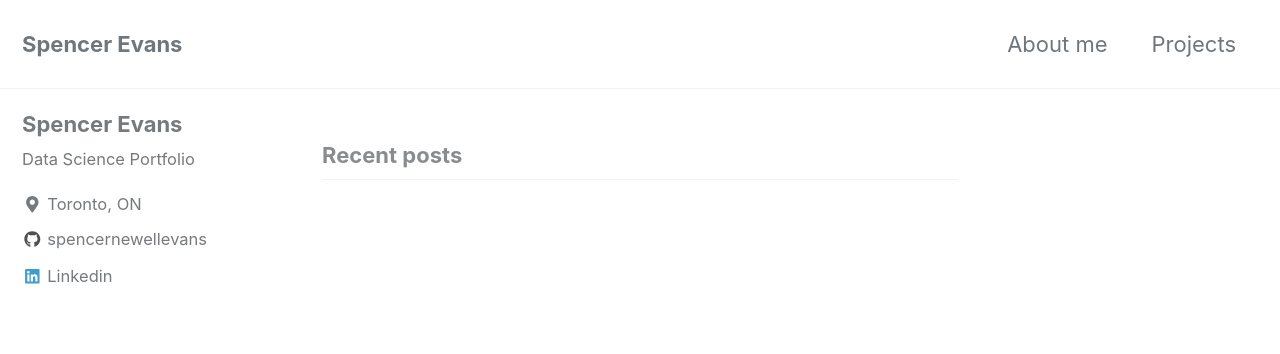
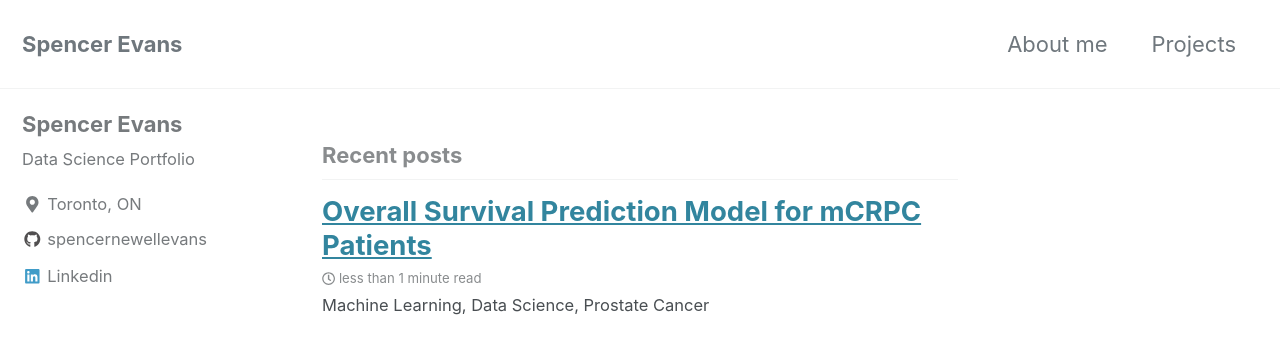
Before and after one commit to spencernewellevans/spencernewellevans.github.io, a Jekyll site: the page built from index.html, in a window 1280 px wide and 900 px high. Shown: the top 354 px of the window. Built offline with Jekyll 4.4.1, drawn with Linux system fonts in a browser that asks for light colours; cached includes are drawn as plain includes; the list of posts is cut into pages by our own code.

Commit message:
added post pages

```diff
--- /dev/null
+++ b/_posts/2019-03-18-mCRPCsurvival.md
@@ -0,0 +1,16 @@
+---
+title: "Overall Survival Prediction Model for mCRPC Patients"
+date: 2019-03-18
+tags: [machine learning, data science, prostate pancer]
+header:
+    #image: "images/mcrpc/image.jpg"
+excerpt: "Machine Learning, Data Science, Prostate Cancer"
+---
+
+# H1 Heading
+
+## H2 Heading
+
+### H3 Heading
+
+Project Description.
```
Also changed, not shown: _pages/projects.md (+11 -0 lines).
